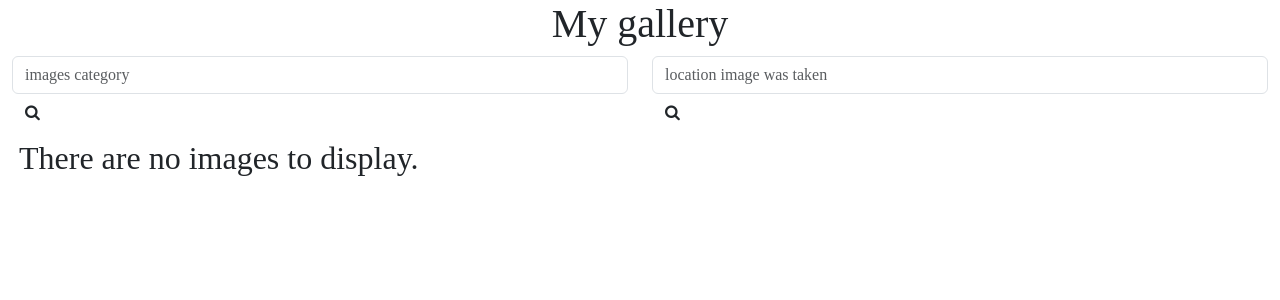
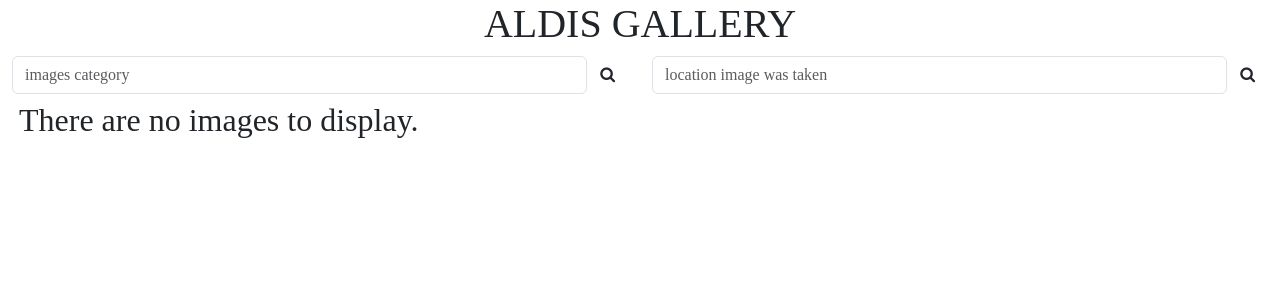
Before and after one commit to WaruiAlfred/aldis-gallery, a Django app: page / in a window 1280 px wide. Shown: the part 126-426 px from the top of the page. Run offline with Django 3.2, Linux system fonts and the light colour scheme; data that the repository does not hold is empty; some libraries are stand-ins or nearby versions; some web fonts are replaced.

Commit message:
modified header and search forms

```diff
--- a/photos/templates/home.html
+++ b/photos/templates/home.html
@@ -2,16 +2,24 @@
 
 {% block content %}
   <div class="container-fluid">
-    <h1 class="text-center">My gallery</h1>
+    <h1 class="text-center page-header">ALDIS GALLERY</h1>
+    <!--<svg viewBox="0 0 300 300">
+      <path id="curve" d="M73.2,148.6c4-6.1,65.5-96.8,178.6-95.6c111.3,1.2,170.8,90.3,175.1,97" />
+      <text width="500">
+        <textPath xlink:href="#curve" class="text-center page-header">
+          ALDIS GALLERY
+        </textPath>
+      </text>
+    </svg>-->
 
     <!--Search forms-->
-    <div class="row">
+    <div class="row search-forms">
       <!--Filter images by category form-->
       <div class="col-md-6">
         <form action="{% url 'get_image_by_category' %}" role="search" class="">
           <fieldset>
-            <div class="form-group">
-              <input type="text" class="form-control" placeholder="images category" name="image_category">
+            <div class="form-group d-flex flex-row">
+              <input type="text" class="form-control search-input" placeholder="images category" name="image_category">
               <div class="form-group-btn">
                 <button class="btn btn-default" type="submit"><i class="fa fa-search"></i></button>
               </div>
@@ -20,11 +28,11 @@
         </form>
       </div>
       <!--Filter images by location taken form-->
-      <div class="col-md-6">
+      <div class="col-md-6 ">
         <form action="{% url 'get_image_by_location' %}" role="search" class="">
           <fieldset>
-            <div class="form-group">
-              <input type="text" class="form-control" placeholder="location image was taken" name="image_location">
+            <div class="form-group d-flex flex-row">
+              <input type="text" class="form-control search-input" placeholder="location image was taken" name="image_location">
               <div class="form-group-btn">
                 <button class="btn btn-default" type="submit"><i class="fa fa-search"></i></button>
               </div>
```
